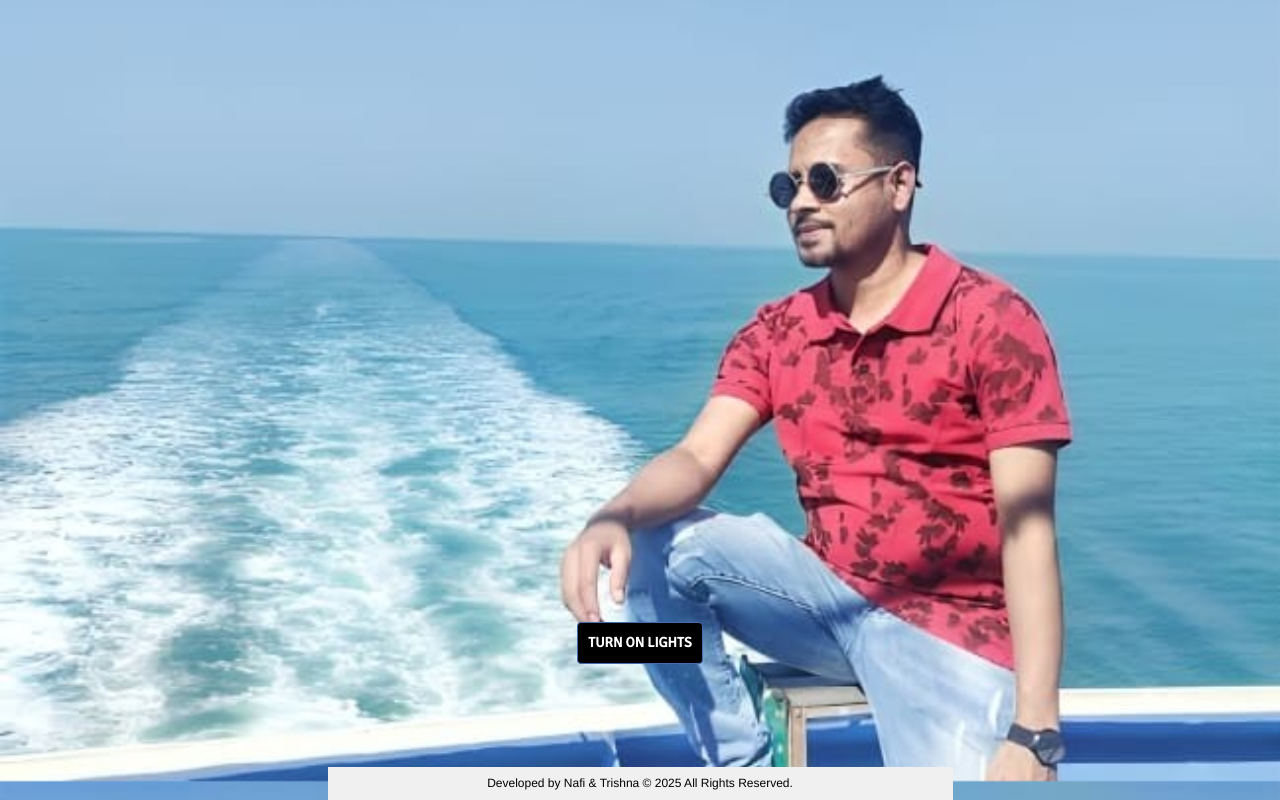
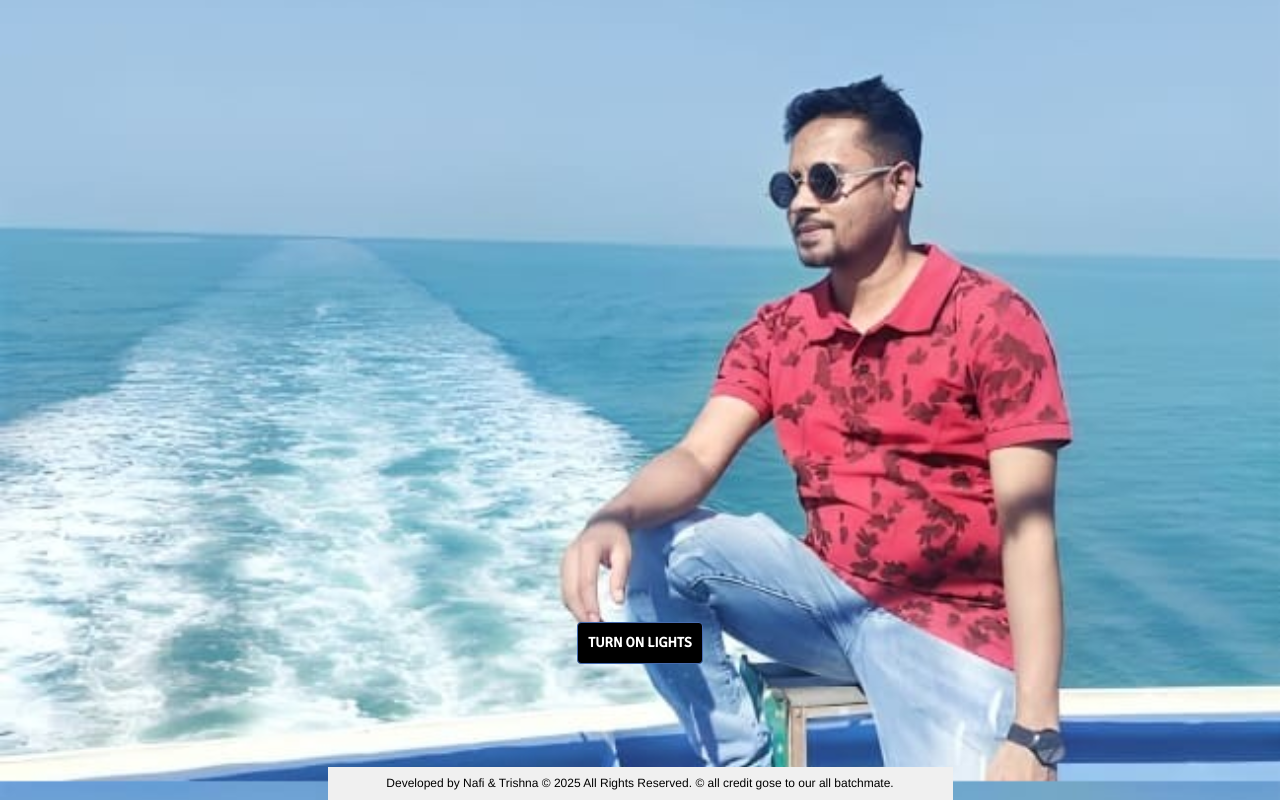
Before and after one commit to naimul86/S.R, a website: page index.html in a window 1280 px wide. Drawn offline with nearby package versions, Linux system fonts and the light colour scheme.

Commit message:
index.html

```diff
--- a/index.html
+++ b/index.html
@@ -147,8 +147,9 @@ background-position: center;">
 
 <!-- Footer Section -->
 <footer class="text-center" style="margin-top: 103px; padding: 10px 0; background-color: #f0f0f0;">
-    <h6 style="margin: 0; color: #000000;">Developed by Nafi & Trishna </h7>
+    <h6 style="margin: 0; color: #000000;"> Developed by Nafi & Trishna  </h7>
     <h style="margin: 0; color: #000000;">© 2025 All Rights Reserved.</h>
+	<h style="margin: 0; color: #000000;"><h style="margin: 0; color: #000000;">© all credit gose to our all batchmate.</h>
 
 
 </footer>
```
